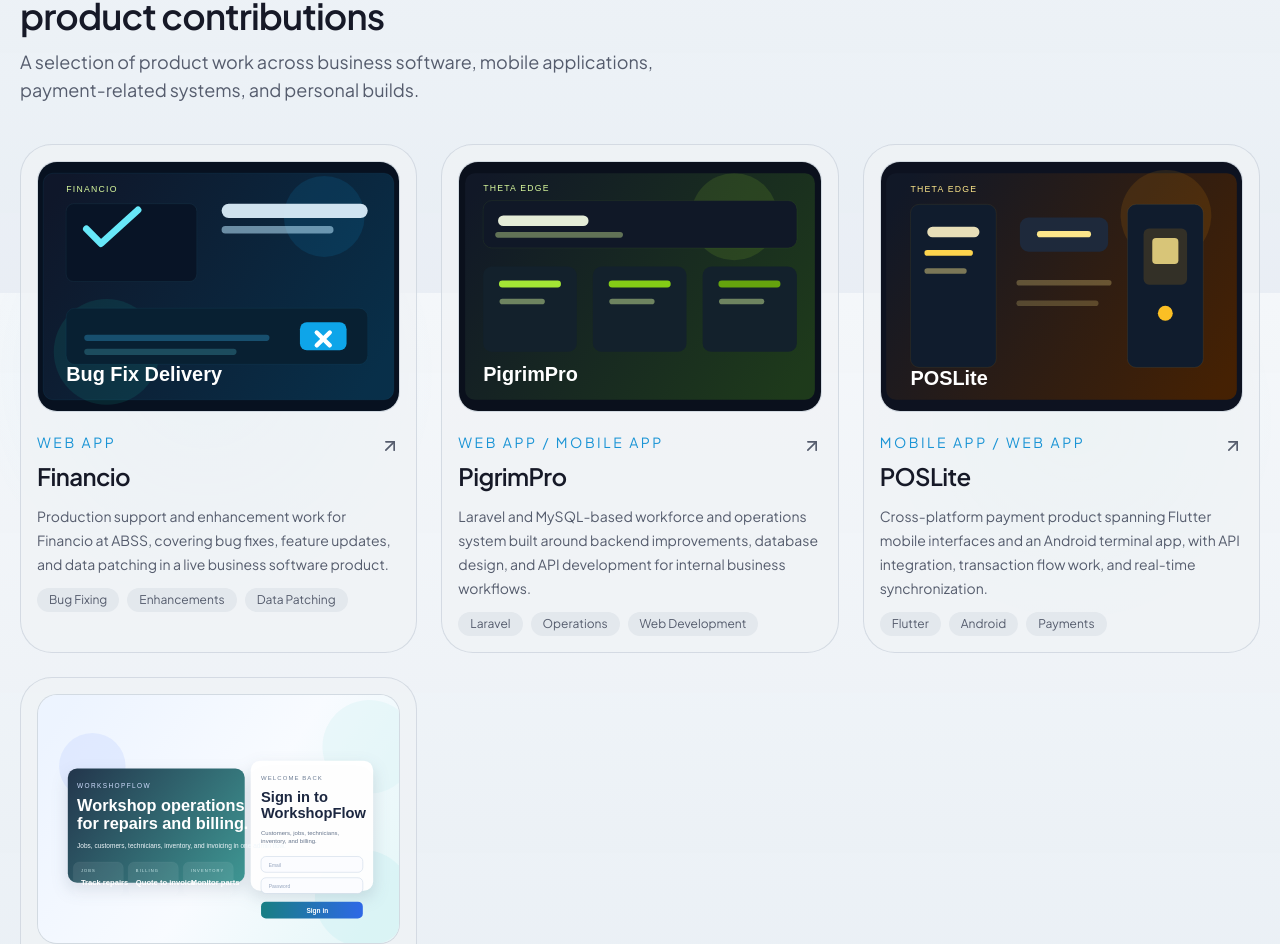
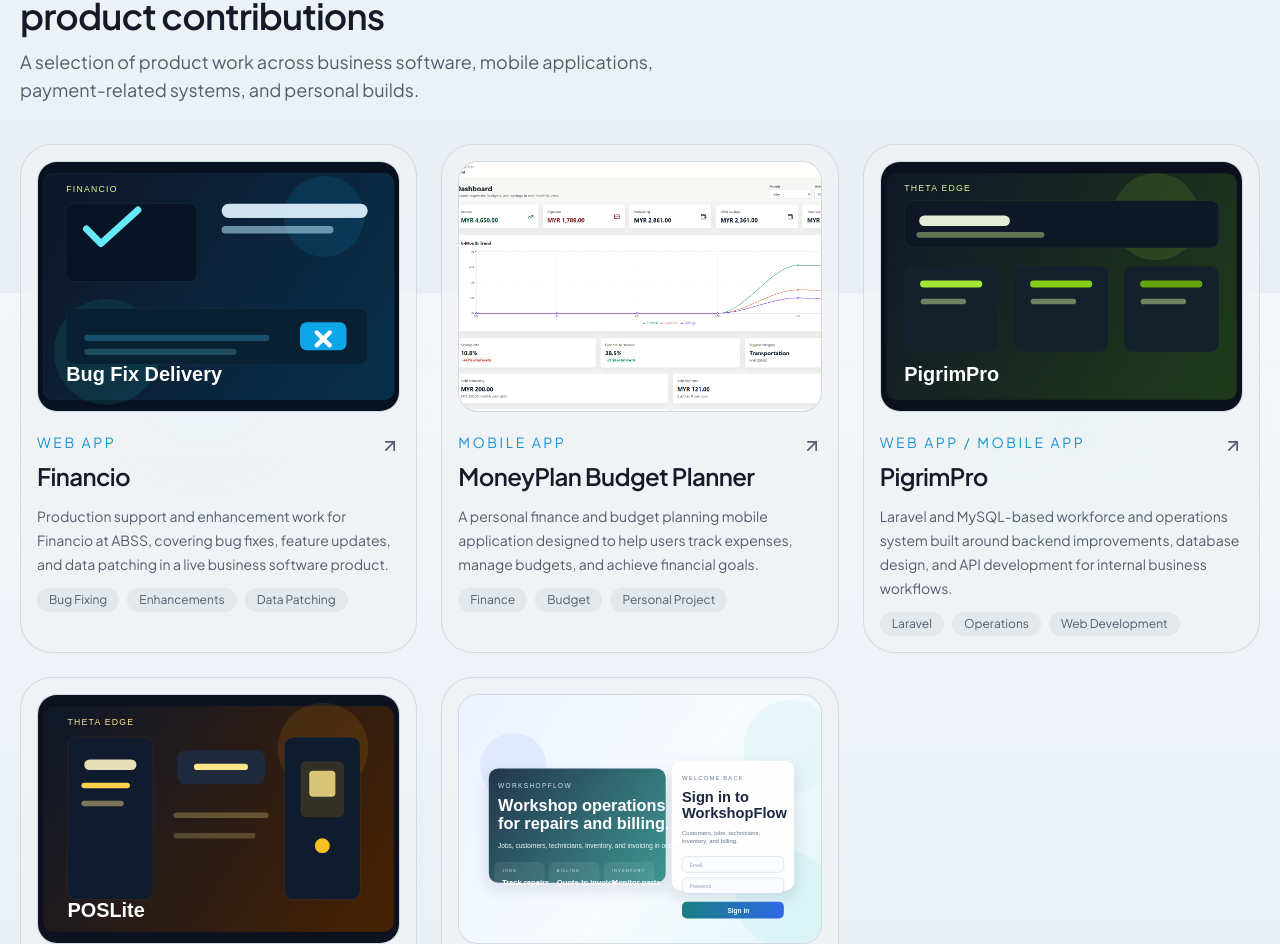
Before and after one commit to iamirul2000/myportfolio, a Next.js app: page / in a window 1280 px wide. Shown: the part 1307-2251 px from the top of the page. Built offline with nearby package versions, Linux system fonts and the light colour scheme; no server answers.

Commit message:
Add MoneyPlan Budget Planner project to portfolio

```diff
--- a/src/data/portfolio-config.ts
+++ b/src/data/portfolio-config.ts
@@ -298,6 +298,36 @@
       "Improved reliability across existing product flows",
       "Supported continuous delivery through focused, low-risk changes",
       "Helped maintain a stable production experience for business users"
+    ],
+    featured: true
+  },
+  {
+    title: "MoneyPlan Budget Planner",
+    slug: "moneyplan-budget-planner",
+    category: "Mobile App",
+    description: "A personal finance and budget planning mobile application designed to help users track expenses, manage budgets, and achieve financial goals.",
+    techStack: ["Mobile Development", "Budget Planning", "Personal Finance"],
+    tags: ["Finance", "Budget", "Personal Project"],
+    thumbnail: "/images/projects/budget-planner.png",
+    gallery: ["/images/projects/budget-planner.png"],
+    links: [
+      { label: "Buy on Gumroad", href: "https://amiruliman83.gumroad.com/l/moneyplan-budget-planner" }
+    ],
+    results: [
+      "Built a complete budget planning solution from concept to launch",
+      "Published and available for purchase on Gumroad",
+      "Designed for practical personal finance management"
+    ],
+    overview:
+      "MoneyPlan Budget Planner is a personal project built to help users take control of their finances through intuitive budget tracking and expense management. The app focuses on making financial planning accessible and straightforward.",
+    challenge:
+      "Many budget apps are either too complex for everyday use or lack the features needed for effective financial planning. The goal was to create a balanced solution that's both powerful and easy to use.",
+    solution:
+      "I designed and built a mobile application that combines essential budgeting features with a clean, user-friendly interface. The app helps users track expenses, set budget goals, and monitor their financial progress.",
+    impact: [
+      "Created a practical tool for personal finance management",
+      "Successfully launched as a commercial product",
+      "Demonstrated end-to-end product development skills"
     ],
     featured: true
   },
```
Also changed, not shown: public/images/projects/budget-planner.png (added).
